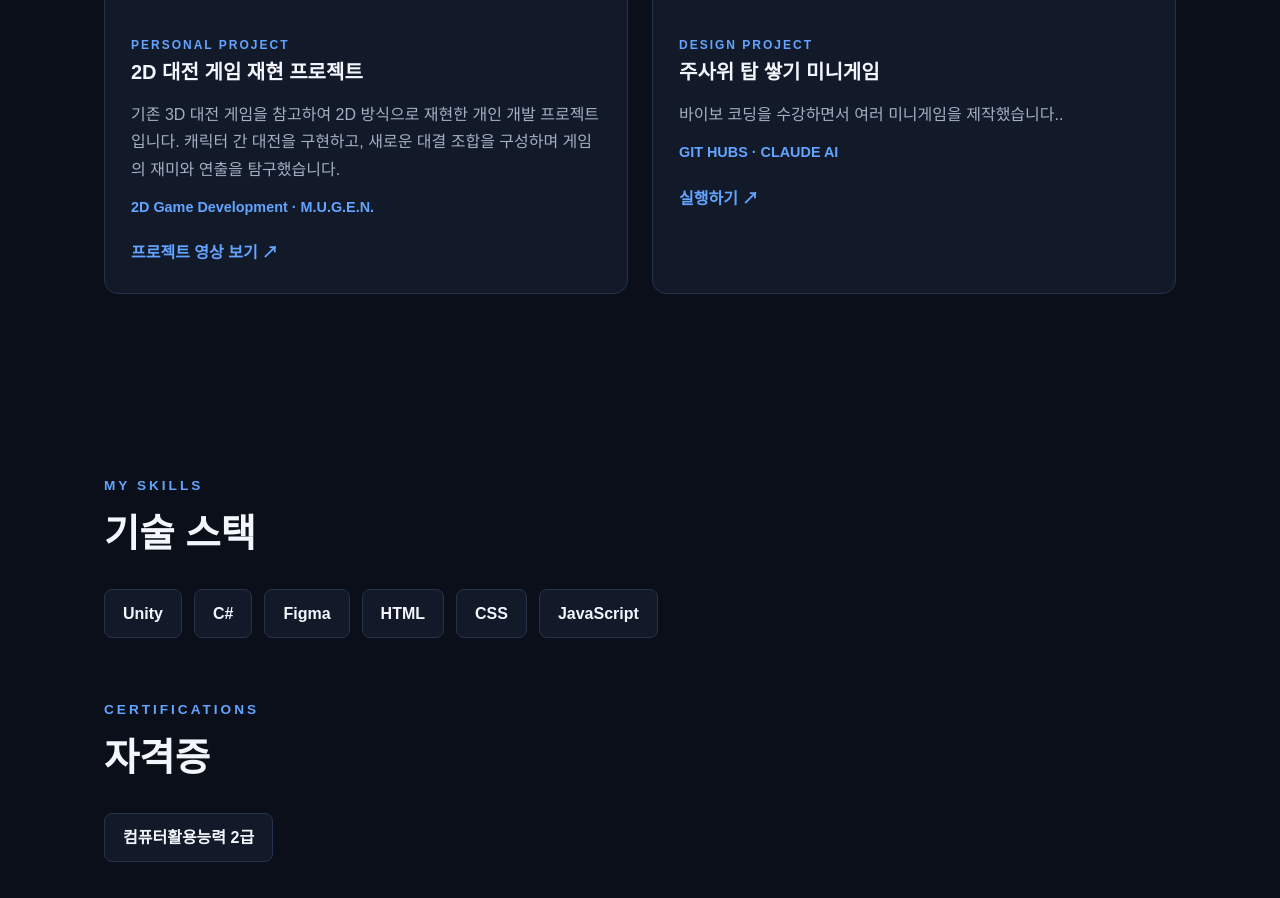
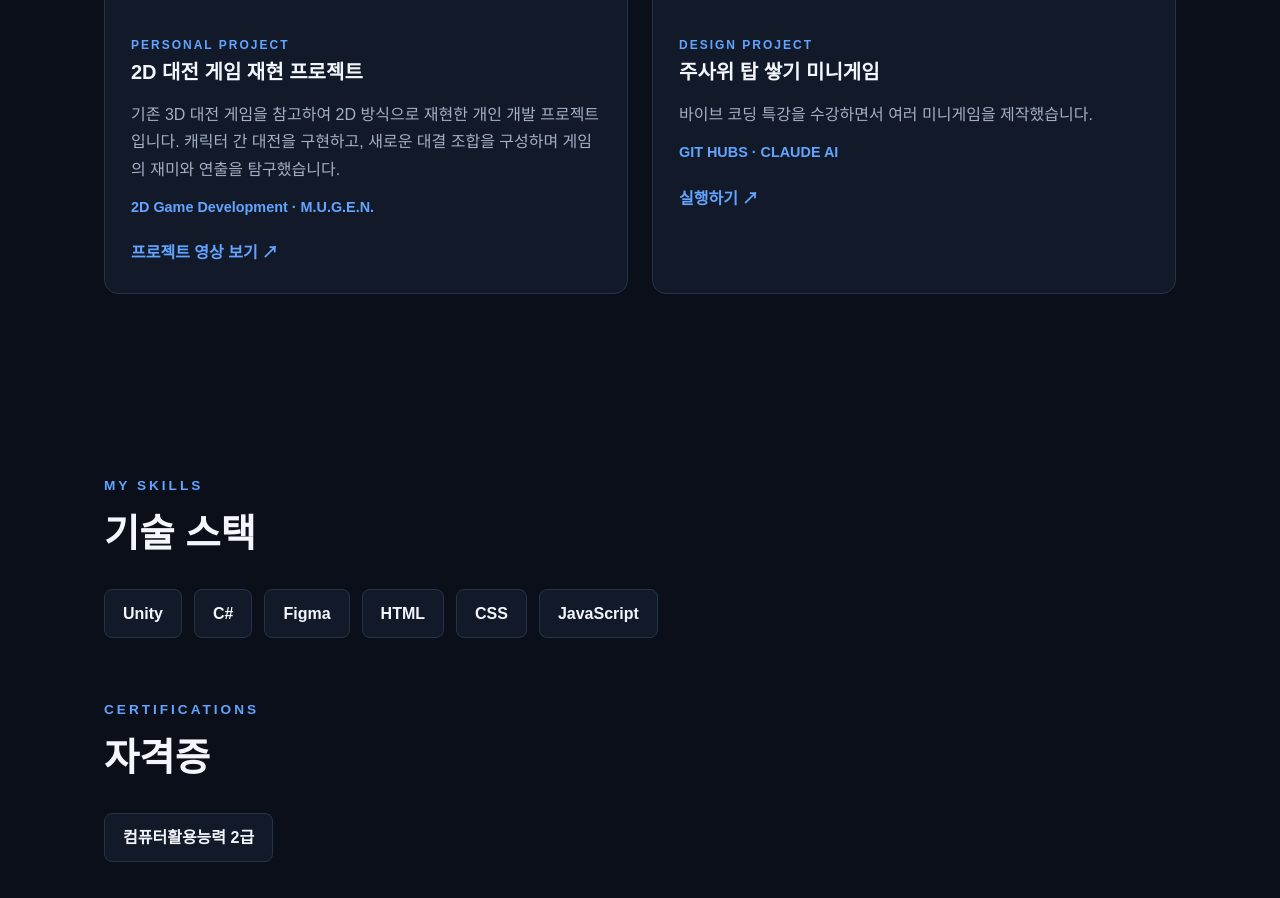
Before and after one commit to daigo-2002/unity-game-portfolio, a plain HTML site: page index.html in a window 1280 px wide. Shown: the part 2216-3114 px from the top of the page. Drawn offline with Linux system fonts and the light colour scheme.

Commit message:
Update index.html

```diff
--- a/index.html
+++ b/index.html
@@ -176,7 +176,7 @@
                         <h3>주사위 탑 쌓기 미니게임</h3>
 
                         <p>
-                            바이보 코딩을 수강하면서 여러 미니게임을 제작했습니다..
+                            바이브 코딩 특강을 수강하면서 여러 미니게임을 제작했습니다.
                         </p>
 
                         <p class="project-tech">GIT HUBS · CLAUDE AI</p>
```
